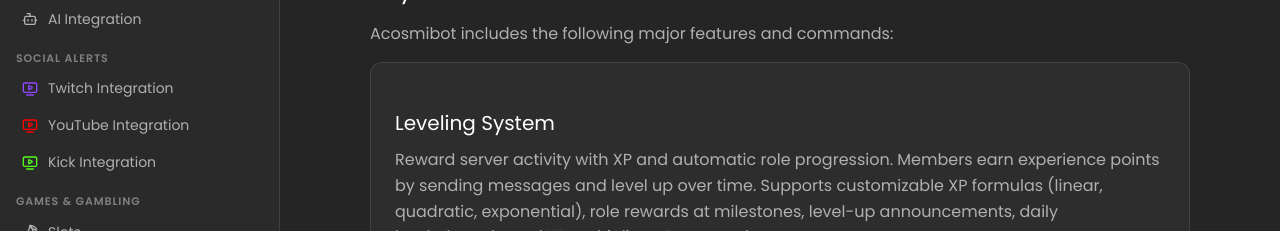
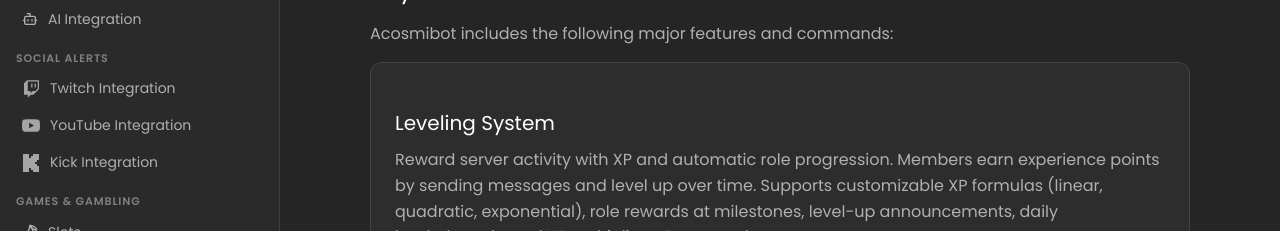
Before and after one commit to acosmic/acosmibot-website, a React (Vite) app: page /docs/introduction in a window 1280 px wide. Shown: the part 384-615 px from the top of the page. Built offline with nearby package versions, Linux system fonts and the light colour scheme.

Commit message:
docs page proper socials logos

```diff
--- a/src/pages/docs/DocsPage.tsx
+++ b/src/pages/docs/DocsPage.tsx
@@ -9,7 +9,13 @@ import {
 import '@/styles/docs.css';
 
 // ── Navigation structure (mirrors docs-search.js) ──────────────
-interface NavItemDef { slug: string; label: string; icon: LucideIcon; iconColor?: string }
+interface NavItemDef {
+  slug: string;
+  label: string;
+  icon: LucideIcon;
+  iconColor?: string;
+  assetIcon?: 'twitch' | 'youtube' | 'kick';
+}
 
 const NAV_SECTIONS: Array<{ category: string; items: NavItemDef[] }> = [
   {
@@ -31,9 +37,9 @@ const NAV_SECTIONS: Array<{ category: string; items: NavItemDef[] }> = [
   {
     category: 'Social Alerts',
     items: [
-      { slug: 'twitch',  label: 'Twitch Integration', icon: TvMinimalPlay, iconColor: '#9146FF' },
-      { slug: 'youtube', label: 'YouTube Integration', icon: TvMinimalPlay, iconColor: '#FF0000' },
-      { slug: 'kick',    label: 'Kick Integration', icon: TvMinimalPlay, iconColor: '#53FC18' },
+      { slug: 'twitch',  label: 'Twitch Integration', icon: TvMinimalPlay, assetIcon: 'twitch' },
+      { slug: 'youtube', label: 'YouTube Integration', icon: TvMinimalPlay, assetIcon: 'youtube' },
+      { slug: 'kick',    label: 'Kick Integration', icon: TvMinimalPlay, assetIcon: 'kick' },
     ],
   },
   {
@@ -182,7 +188,17 @@ export const DocsPage: React.FC = () => {
                   className={`docs-nav-item${page === item.slug ? ' active' : ''}`}
                   onClick={() => handleNavClick(item.slug)}
                 >
-                  <item.icon size={16} color={item.iconColor} aria-hidden />
+                  {item.assetIcon ? (
+                    <span
+                      className="docs-nav-asset-icon"
+                      style={{
+                        backgroundImage: `url('/images/acosmibot_${item.assetIcon}-${page === item.slug ? 'active' : 'inactive'}.svg')`,
+                      }}
+                      aria-hidden
+                    />
+                  ) : (
+                    <item.icon size={16} color={item.iconColor} aria-hidden />
+                  )}
                   {item.label}
                 </button>
               ))}
--- a/src/styles/docs.css
+++ b/src/styles/docs.css
@@ -139,6 +139,15 @@
   background: var(--bg-overlay-hover);
   border-left-color: var(--primary-color);
   font-weight: 500;
+}
+
+.docs-nav-asset-icon {
+  width: 18px;
+  height: 18px;
+  flex-shrink: 0;
+  background-repeat: no-repeat;
+  background-position: center;
+  background-size: contain;
 }
 
 /* ── Main Content ────────────────────────────────────────── */
```
